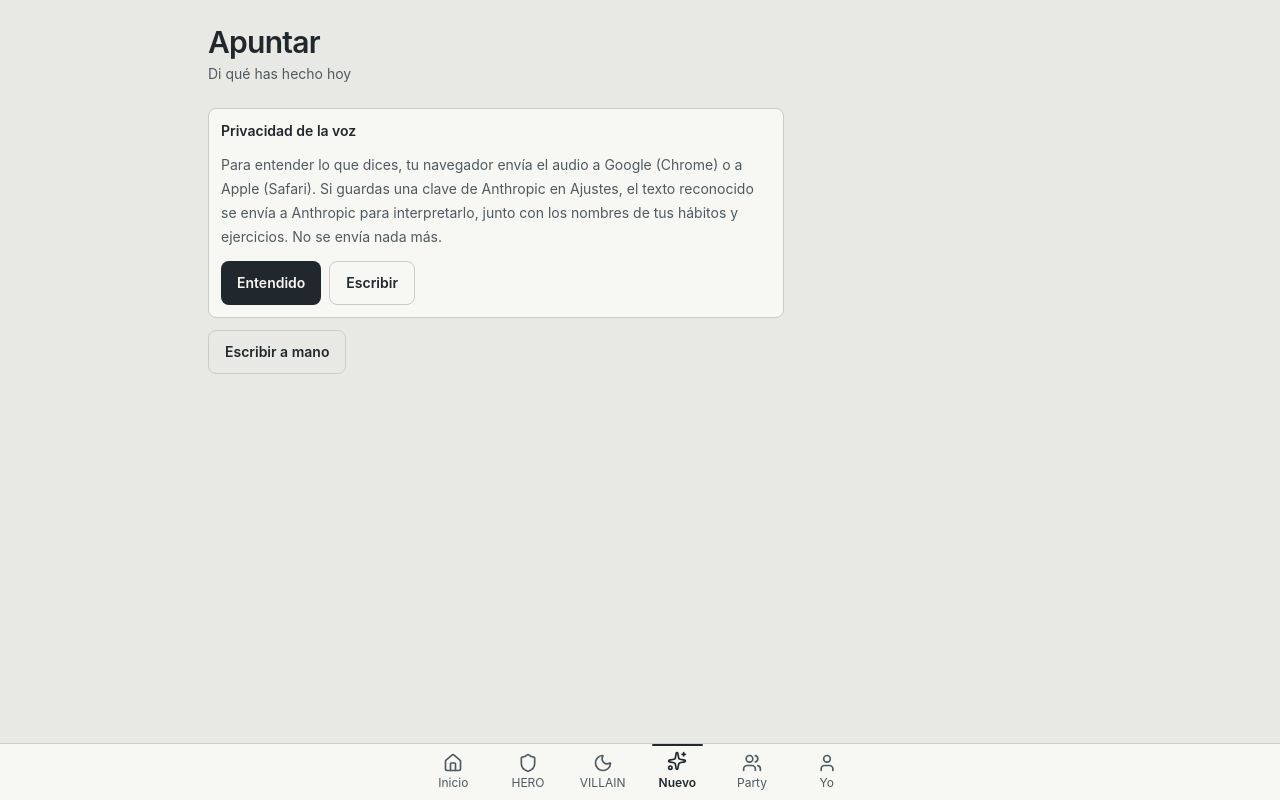
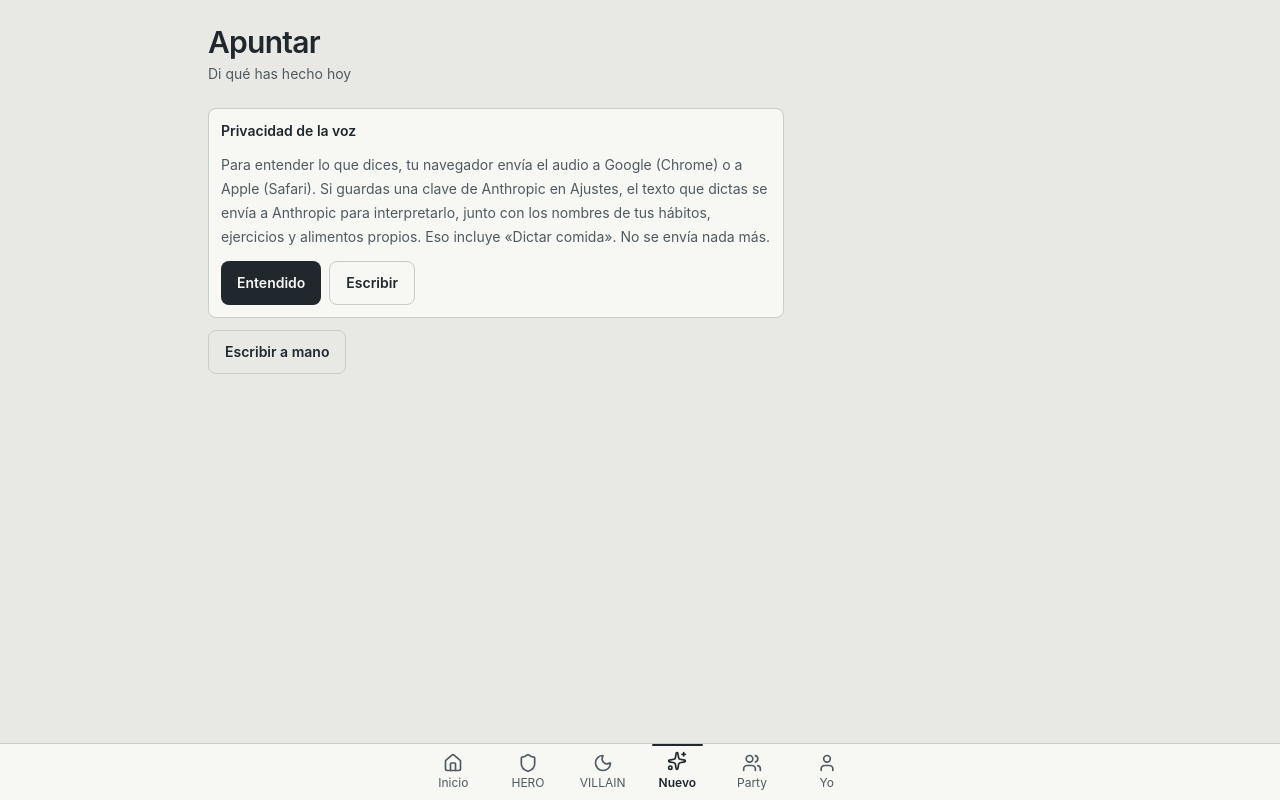
Before and after one commit to Guillelpz/ARC, a React (Vite) app in the folder app/: page / in a window 1280 px wide. Both pictures are taken after a click on the button "Dictar". Built offline with nearby package versions, Linux system fonts and the light colour scheme.

Commit message:
fix: el aviso de privacidad de la voz cubre propios y «Dictar comida»
Co-Authored-By: Claude Opus 5.5 <noreply@anthropic.com>

```diff
--- a/app/src/components/VoicePrivacy.tsx
+++ b/app/src/components/VoicePrivacy.tsx
@@ -1,7 +1,7 @@
 import { useEffect, useRef } from 'react'
 import { VT, type VoiceTone } from './voiceTone'
 
-export const PRIVACY_TEXT = 'Para entender lo que dices, tu navegador envía el audio a Google (Chrome) o a Apple (Safari). Si guardas una clave de Anthropic en Ajustes, el texto reconocido se envía a Anthropic para interpretarlo, junto con los nombres de tus hábitos y ejercicios. No se envía nada más.'
+export const PRIVACY_TEXT = 'Para entender lo que dices, tu navegador envía el audio a Google (Chrome) o a Apple (Safari). Si guardas una clave de Anthropic en Ajustes, el texto que dictas se envía a Anthropic para interpretarlo, junto con los nombres de tus hábitos, ejercicios y alimentos propios. Eso incluye «Dictar comida». No se envía nada más.'
 
 // Aviso de privacidad de la voz: panel en línea (no modal). El foco va al encabezado al abrirse.
 export function VoicePrivacy({ tone, onAccept, onSecondary, secondaryLabel = 'Escribir' }: { tone: VoiceTone; onAccept: () => void; onSecondary: () => void; secondaryLabel?: string }) {
```
